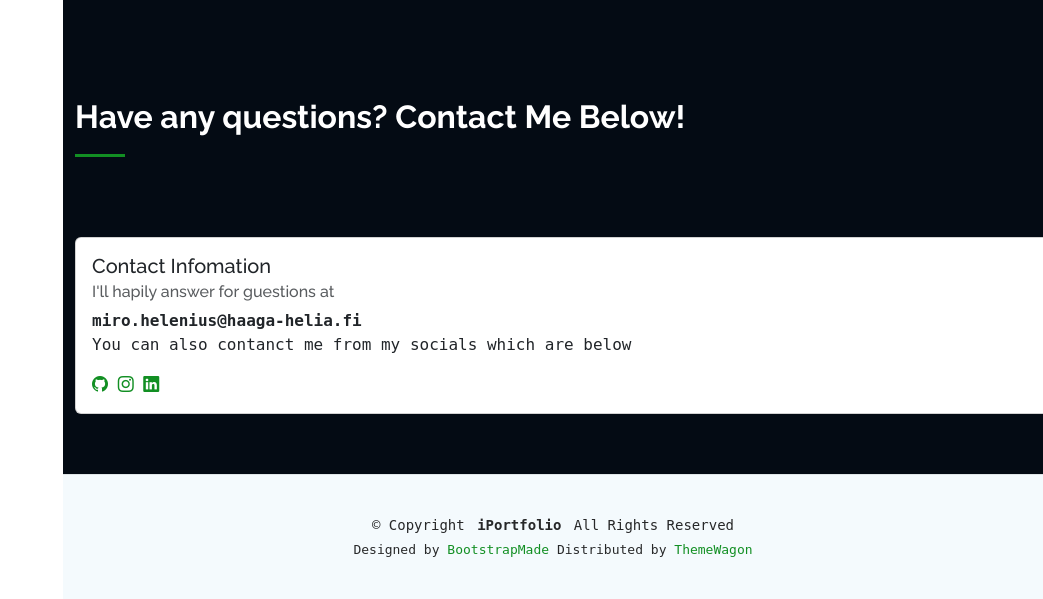
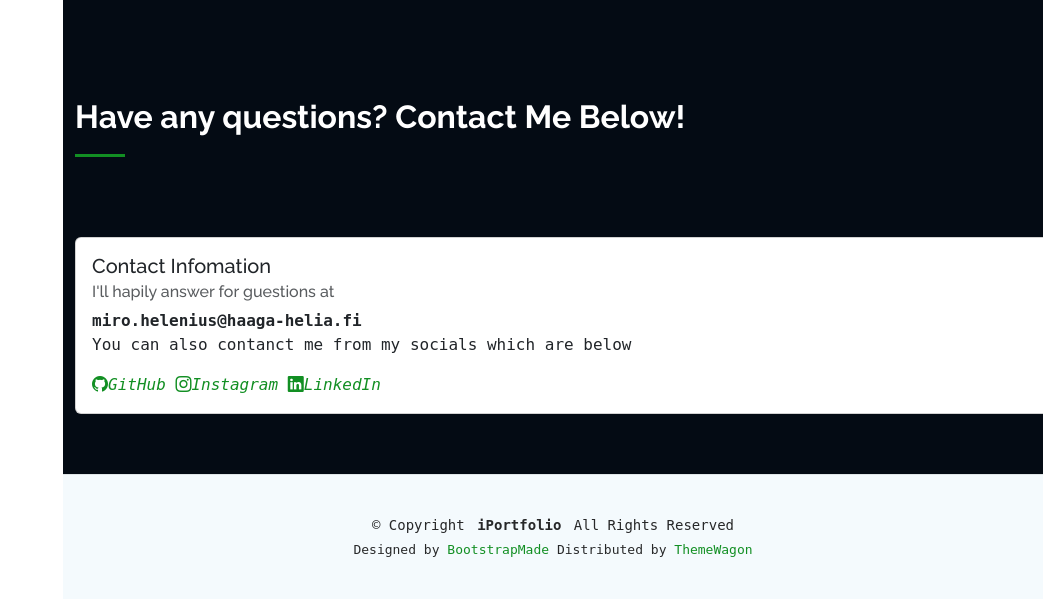
Before and after one commit to MiroHel96/MyPersonalPortfolio, a plain HTML site: page index.html in a window 1280 px wide. Shown: the part 4999-5598 px from the top of the page, without its empty margins (237-1280 px from the left). Drawn offline with Linux system fonts and the light colour scheme; a script that the page names is missing.

Commit message:
Update index.html

```diff
--- a/index.html
+++ b/index.html
@@ -584,9 +584,9 @@
                   <h6 class="card-subtitle mb-2 text-muted">I'll hapily answer for guestions at
                   </h6>
                   <p class="card-text"><strong>miro.helenius@haaga-helia.fi</strong> <br> You can also contanct me from my socials which are below</p>
-                  <a href="https://github.com/MiroHel96" class="github"><i class="bi bi-github"></i></a>
-                  <a href="https://www.instagram.com/mirpsa96/" class="instagram"><i class="bi bi-instagram"></i></a>
-                  <a href="https://fi.linkedin.com/in/miro-helenius-514898193" class="linkedin"><i class="bi bi-linkedin"></i></a>
+                  <a href="https://github.com/MiroHel96" class="github"><i class="bi bi-github">GitHub</i></a>
+                  <a href="https://www.instagram.com/mirpsa96/" class="instagram"><i class="bi bi-instagram">Instagram</i></a>
+                  <a href="https://fi.linkedin.com/in/miro-helenius-514898193" class="linkedin"><i class="bi bi-linkedin">LinkedIn</i></a>
                 </div>
               </div>
                 </div>
```
